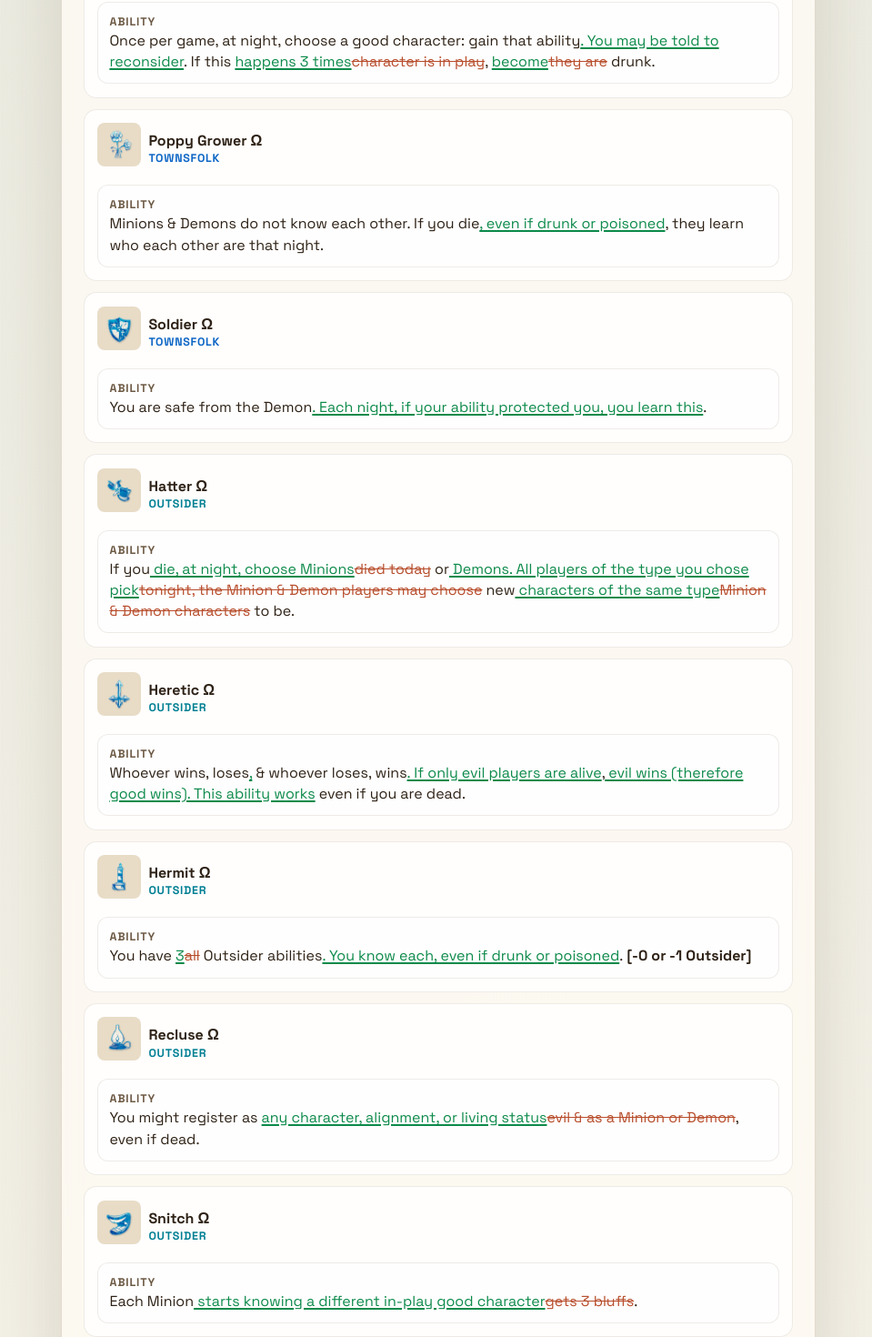
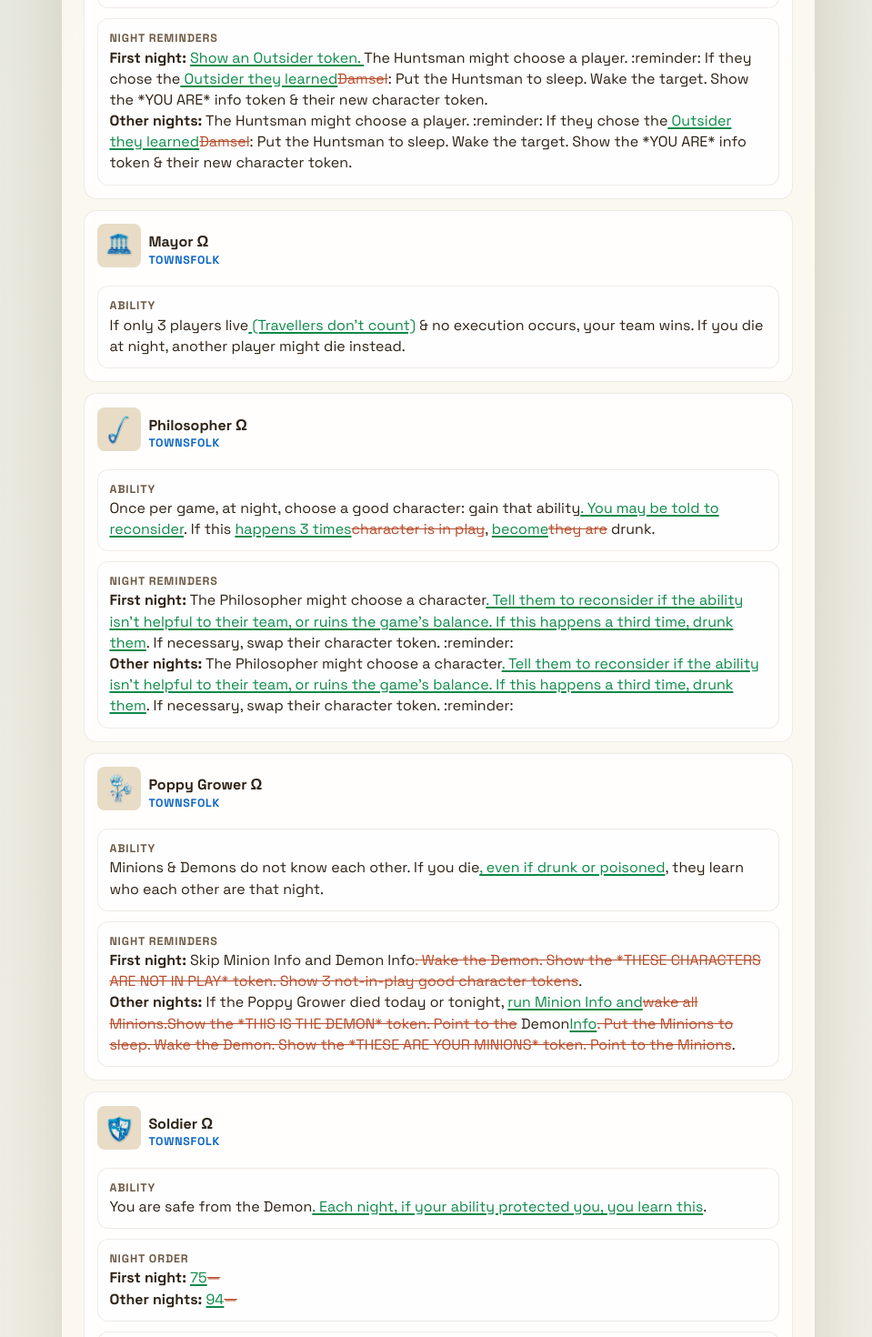
Before and after one commit to esainane/greedywhalebuffet, a React (Vite) app: page / in a window 1280 px wide. Shown: the part 5800-7270 px from the top of the page at 91% size, without its empty margins (293-1252 px from the left). Built offline with nearby package versions, Linux system fonts and the light colour scheme.

Commit message:
List differences in night order & reminder text
...this could probably be consolidated into a common struct
with greedy and official versions, but this is a quick hack
to make it easier to review differences.

```diff
--- a/src/application/reference-queries.ts
+++ b/src/application/reference-queries.ts
@@ -8,6 +8,14 @@ export type GreedyDifferenceDetail = {
 	character: SelectableCharacter;
 	officialAbility: string;
 	greedyAbility: string;
+	officialFirstNight?: number;
+	greedyFirstNight?: number;
+	officialOtherNight?: number;
+	greedyOtherNight?: number;
+	officialFirstNightReminder?: string;
+	greedyFirstNightReminder?: string;
+	officialOtherNightReminder?: string;
+	greedyOtherNightReminder?: string;
 };
 
 export type GreedyJinxDetail = {
@@ -63,14 +71,40 @@ export function deriveGreedyDifferences(catalog: Catalog): GreedyDifferenceDetai
 			continue;
 		}
 
-		if (entry.ability === officialCatalogEntry.entry.ability) {
+		const officialAbility = officialCatalogEntry.entry.ability;
+		const greedyAbility = entry.ability;
+		const officialFirstNight = officialCatalogEntry.entry.firstNight ?? catalog.firstNightOrder(baseId);
+		const greedyFirstNight = entry.firstNight ?? catalog.firstNightOrder(baseId);
+		const officialOtherNight = officialCatalogEntry.entry.otherNight ?? catalog.otherNightOrder(baseId);
+		const greedyOtherNight = entry.otherNight ?? catalog.otherNightOrder(baseId);
+		const officialFirstNightReminder = officialCatalogEntry.entry.firstNightReminder;
+		const greedyFirstNightReminder = entry.firstNightReminder;
+		const officialOtherNightReminder = officialCatalogEntry.entry.otherNightReminder;
+		const greedyOtherNightReminder = entry.otherNightReminder;
+
+		const hasAbilityDifference = officialAbility !== greedyAbility;
+		const hasNightOrderDifference =
+			officialFirstNight !== greedyFirstNight || officialOtherNight !== greedyOtherNight;
+		const hasReminderDifference =
+			officialFirstNightReminder !== greedyFirstNightReminder ||
+			officialOtherNightReminder !== greedyOtherNightReminder;
+
+		if (!hasAbilityDifference && !hasNightOrderDifference && !hasReminderDifference) {
 			continue;
 		}
 
 		differences.push({
 			character: catalog.selectableFor(entry),
-			officialAbility: officialCatalogEntry.entry.ability,
-			greedyAbility: entry.ability,
+			officialAbility,
+			greedyAbility,
+			officialFirstNight,
+			greedyFirstNight,
+			officialOtherNight,
+			greedyOtherNight,
+			officialFirstNightReminder,
+			greedyFirstNightReminder,
+			officialOtherNightReminder,
+			greedyOtherNightReminder,
 		});
 	}
 
--- a/src/react/features/greedy-reference/GreedyDifferencesDetail.tsx
+++ b/src/react/features/greedy-reference/GreedyDifferencesDetail.tsx
@@ -28,6 +28,12 @@ export function GreedyDifferencesDetail(props: GreedyDifferencesDetailProps): Re
 					const greedyParts = splitAbilityText(item.greedyAbility);
 					const hasSetupSection =
 						officialParts.setupText.length > 0 || greedyParts.setupText.length > 0;
+					const hasNightOrderDifference =
+						item.officialFirstNight !== item.greedyFirstNight ||
+						item.officialOtherNight !== item.greedyOtherNight;
+					const hasReminderDifference =
+						item.officialFirstNightReminder !== item.greedyFirstNightReminder ||
+						item.officialOtherNightReminder !== item.greedyOtherNightReminder;
 
 					return (
 						<ReferenceCard
@@ -51,6 +57,60 @@ export function GreedyDifferencesDetail(props: GreedyDifferencesDetailProps): Re
 									) : null}
 								</p>
 							</AbilityBlock>
+							{hasNightOrderDifference ? (
+								<AbilityBlock label="Night order">
+									<p>
+										{item.officialFirstNight !== item.greedyFirstNight ? (
+											<>
+												<strong>First night:</strong>{' '}
+												<InlineWordDiff
+													before={item.officialFirstNight?.toString() ?? '—'}
+													after={item.greedyFirstNight?.toString() ?? '—'}
+													emptyText="No first-night order available."
+												/>
+											</>
+										) : null}
+										{item.officialOtherNight !== item.greedyOtherNight ? (
+											<>
+												{item.officialFirstNight !== item.greedyFirstNight ? <br /> : null}
+												<strong>Other nights:</strong>{' '}
+												<InlineWordDiff
+													before={item.officialOtherNight?.toString() ?? '—'}
+													after={item.greedyOtherNight?.toString() ?? '—'}
+													emptyText="No other-night order available."
+												/>
+											</>
+										) : null}
+									</p>
+								</AbilityBlock>
+							) : null}
+							{hasReminderDifference ? (
+								<AbilityBlock label="Night reminders">
+									<p>
+										{item.officialFirstNightReminder !== item.greedyFirstNightReminder ? (
+											<>
+												<strong>First night:</strong>{' '}
+												<InlineWordDiff
+													before={item.officialFirstNightReminder ?? '—'}
+													after={item.greedyFirstNightReminder ?? '—'}
+													emptyText="No first-night reminder available."
+												/>
+											</>
+										) : null}
+										{item.officialOtherNightReminder !== item.greedyOtherNightReminder ? (
+											<>
+												{item.officialFirstNightReminder !== item.greedyFirstNightReminder ? <br /> : null}
+												<strong>Other nights:</strong>{' '}
+												<InlineWordDiff
+													before={item.officialOtherNightReminder ?? '—'}
+													after={item.greedyOtherNightReminder ?? '—'}
+													emptyText="No other-night reminder available."
+												/>
+											</>
+										) : null}
+									</p>
+								</AbilityBlock>
+							) : null}
 						</ReferenceCard>
 					);
 				})}
```
Also changed, not shown: 1 other file (tests, documents, lock files or other folders).
